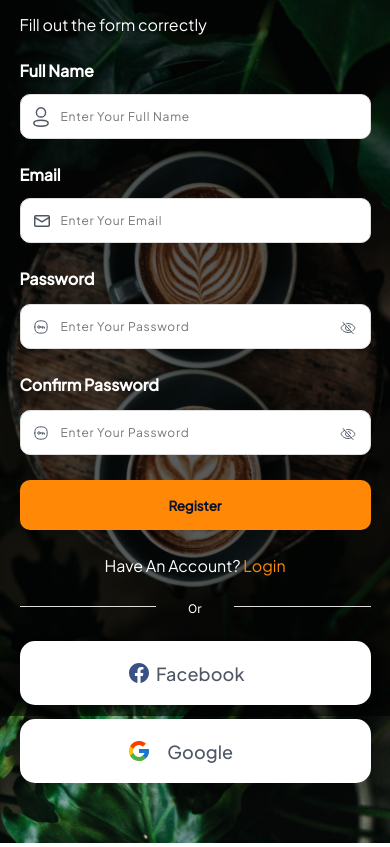
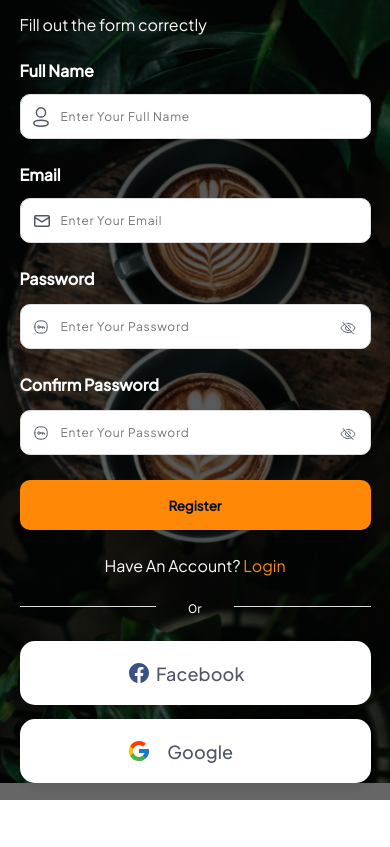
Before and after one commit to akbarsyarif/coffee-shop-week-6, a plain HTML site: page register.html in a window 390 px wide. Shown: the part 128-975 px from the top of the page. After the commit the page ends 928 px from the top, so only its background shows below. Drawn offline with Linux system fonts and the light colour scheme.

Commit message:
update register css

```diff
--- a/register.css
+++ b/register.css
@@ -261,28 +261,49 @@ p.border {
 }
 
 @media screen and (max-width: 769px) {
+  /* body {
+    overflow: hidden;
+  } */
+
   body {
-    overflow: hidden;
+    background-image: url(./assets/images/register-bg.webp);
+    background-repeat: no-repeat;
+    background-size: cover;
   }
 
-  .transparent {
+  body::before {
+    content: "";
+    background-color: hsla(0, 0%, 0%, 0.6);
+    width: 100%;
+    height: 110%;
+    position: absolute;
+    top: 0;
+    z-index: -1;
+  }
+
+  /* .transparent {
     display: block;
     background-color: hsla(0, 0%, 0%, 0.6);
     width: 100%;
-    height: 100vh;
+    height: 100%;
     position: absolute;
     z-index: -1;
+  } */
+
+  .left {
+    display: none;
   }
 
-  .left {
+  /* .left {
     position: absolute;
     z-index: -2;
+    height: 100vh;
   }
 
   .left > img {
     height: 140vh;
     width: 100vw;
-  }
+  } */
 
   .right {
     margin: 0 auto;
```
